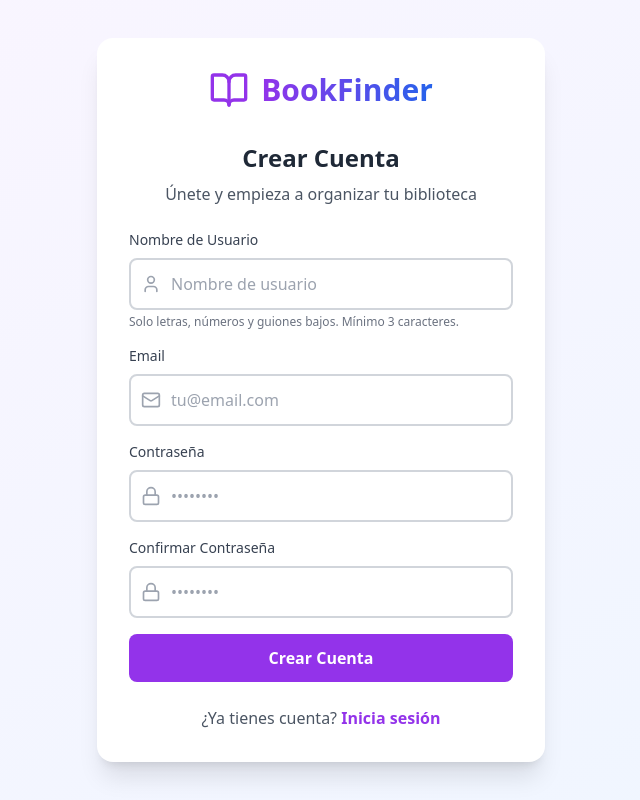
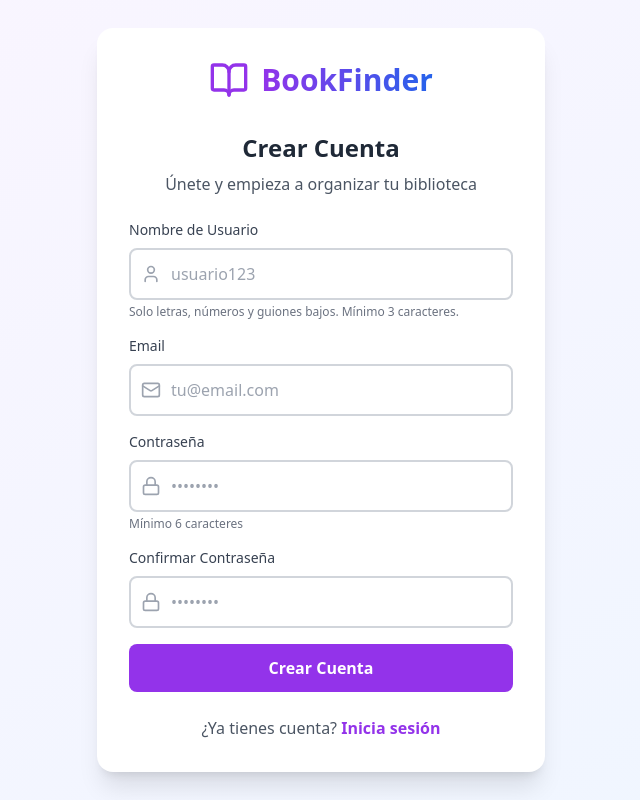
Before and after one commit to SergioSolisDEV/bookfinder, a React (Vite) app: page /register in a window 1280 px wide. Shown: the whole page, without its empty margins (319-959 px from the left). Built offline with nearby package versions, Linux system fonts and the light colour scheme; no server answers.

Commit message:
Removed Helmet from different routes

```diff
--- a/src/pages/Register.jsx
+++ b/src/pages/Register.jsx
@@ -8,6 +8,7 @@ import {
   AlertCircle,
   CheckCircle,
   User,
+  Loader2,
 } from "lucide-react";
 
 function Register() {
@@ -26,23 +27,42 @@ function Register() {
     setError("");
     setSuccess(false);
 
-    // Validaciones
-    if (!username.trim()) {
+    // Normalizar datos
+    const normalizedUsername = username.toLowerCase().trim();
+    const normalizedEmail = email.toLowerCase().trim();
+
+    // ====================================
+    // VALIDACIONES BÁSICAS
+    // ====================================
+
+    if (!normalizedUsername) {
       setError("El nombre de usuario es obligatorio");
       setLoading(false);
       return;
     }
 
-    if (username.length < 3) {
+    if (normalizedUsername.length < 3) {
       setError("El nombre de usuario debe tener al menos 3 caracteres");
       setLoading(false);
       return;
     }
 
-    if (!/^[a-zA-Z0-9_]+$/.test(username)) {
+    if (!/^[a-zA-Z0-9_]+$/.test(normalizedUsername)) {
       setError(
         "El nombre de usuario solo puede contener letras, números y guiones bajos",
       );
+      setLoading(false);
+      return;
+    }
+
+    if (!normalizedEmail || !normalizedEmail.includes("@")) {
+      setError("Ingresa un email válido");
+      setLoading(false);
+      return;
+    }
+
+    if (password.length < 6) {
+      setError("La contraseña debe tener al menos 6 caracteres");
       setLoading(false);
       return;
     }
@@ -53,45 +73,114 @@ function Register() {
       return;
     }
 
-    if (password.length < 6) {
-      setError("La contraseña debe tener al menos 6 caracteres");
-      setLoading(false);
-      return;
-    }
+    try {
+      // ====================================
+      // VERIFICAR EMAIL ÚNICO
+      // ====================================
+      const { data: existingEmail, error: emailCheckError } = await supabase
+        .from("profiles")
+        .select("email")
+        .eq("email", normalizedEmail)
+        .maybeSingle(); // maybeSingle() no lanza error si no encuentra nada
 
-    try {
-      // Verificar si el username ya existe
-      const { data: existingUser } = await supabase
-        .from("profiles")
-        .select("username")
-        .eq("username", username.toLowerCase())
-        .single();
+      if (emailCheckError && emailCheckError.code !== "PGRST116") {
+        // PGRST116 = No rows found (está bien)
+        throw emailCheckError;
+      }
 
-      if (existingUser) {
+      if (existingEmail) {
+        setError("Este email ya está registrado");
+        setLoading(false);
+        return;
+      }
+
+      // ====================================
+      // VERIFICAR USERNAME ÚNICO
+      // ====================================
+      const { data: existingUsername, error: usernameCheckError } =
+        await supabase
+          .from("profiles")
+          .select("username")
+          .eq("username", normalizedUsername)
+          .maybeSingle();
+
+      if (usernameCheckError && usernameCheckError.code !== "PGRST116") {
+        throw usernameCheckError;
+      }
+
+      if (existingUsername) {
         setError("Este nombre de usuario ya está en uso");
         setLoading(false);
         return;
       }
 
-      // Registrar usuario
-      const { data, error } = await supabase.auth.signUp({
-        email,
-        password,
+      // ====================================
+      // REGISTRAR USUARIO EN SUPABASE AUTH
+      // ====================================
+      const { data: authData, error: authError } = await supabase.auth.signUp({
+        email: normalizedEmail,
+        password: password,
         options: {
           data: {
-            username: username.toLowerCase(),
+            username: normalizedUsername,
           },
         },
       });
 
-      if (error) throw error;
+      if (authError) throw authError;
 
+      if (!authData.user) {
+        throw new Error("No se pudo crear el usuario");
+      }
+
+      // ====================================
+      // CREAR PERFIL EN TABLA PROFILES
+      // ====================================
+      const { error: profileError } = await supabase.from("profiles").insert([
+        {
+          id: authData.user.id,
+          email: normalizedEmail,
+          username: normalizedUsername,
+          created_at: new Date().toISOString(),
+        },
+      ]);
+
+      if (profileError) {
+        console.error("Error creando perfil:", profileError);
+
+        // Si falla la creación del perfil, intentar eliminar el usuario de auth
+        // (aunque esto solo funcionaría con RLS apropiado o desde el servidor)
+
+        throw new Error("Error al crear el perfil de usuario");
+      }
+
+      // ====================================
+      // ÉXITO
+      // ====================================
       setSuccess(true);
+
       setTimeout(() => {
         navigate("/");
       }, 2000);
     } catch (error) {
-      setError(error.message);
+      console.error("Error en registro:", error);
+
+      // Manejo de errores específicos
+      if (error.message?.includes("User already registered")) {
+        setError("Este email ya está registrado");
+      } else if (error.message?.includes("duplicate key")) {
+        if (error.message.includes("email")) {
+          setError("Este email ya está registrado");
+        } else if (error.message.includes("username")) {
+          setError("Este nombre de usuario ya está en uso");
+        } else {
+          setError("Este usuario ya existe");
+        }
+      } else {
+        setError(
+          error.message || "Error al crear la cuenta. Intenta de nuevo.",
+        );
+      }
     } finally {
       setLoading(false);
     }
@@ -115,22 +204,23 @@ function Register() {
         </p>
 
         {error && (
-          <div className="mb-4 p-3 bg-red-50 border border-red-200 rounded-lg flex items-start gap-2">
+          <div className="mb-4 p-3 bg-red-50 border border-red-200 rounded-lg flex items-start gap-2 animate-fadeIn">
             <AlertCircle className="w-5 h-5 text-red-600 flex-shrink-0 mt-0.5" />
             <p className="text-red-700 text-sm">{error}</p>
           </div>
         )}
 
         {success && (
-          <div className="mb-4 p-3 bg-green-50 border border-green-200 rounded-lg flex items-start gap-2">
+          <div className="mb-4 p-3 bg-green-50 border border-green-200 rounded-lg flex items-start gap-2 animate-fadeIn">
             <CheckCircle className="w-5 h-5 text-green-600 flex-shrink-0 mt-0.5" />
             <p className="text-green-700 text-sm">
-              ¡Cuenta creada! Redirigiendo...
+              ¡Cuenta creada exitosamente! Redirigiendo...
             </p>
           </div>
         )}
 
-        <div className="space-y-4">
+        <form onSubmit={handleRegister} className="space-y-4">
+          {/* USERNAME */}
           <div>
             <label className="block text-sm font-medium text-gray-700 mb-2">
               Nombre de Usuario
@@ -141,9 +231,11 @@ function Register() {
                 type="text"
                 value={username}
                 onChange={(e) => setUsername(e.target.value.toLowerCase())}
-                placeholder="Nombre de usuario"
-                className="w-full pl-10 pr-4 py-3 border-2 border-gray-300 rounded-lg focus:border-purple-500 focus:outline-none"
+                placeholder="usuario123"
+                className="w-full pl-10 pr-4 py-3 border-2 border-gray-300 rounded-lg focus:border-purple-500 focus:outline-none transition"
                 required
+                minLength={3}
+                disabled={loading}
               />
             </div>
             <p className="text-xs text-gray-500 mt-1">
@@ -151,6 +243,7 @@ function Register() {
             </p>
           </div>
 
+          {/* EMAIL */}
           <div>
             <label className="block text-sm font-medium text-gray-700 mb-2">
               Email
@@ -162,12 +255,14 @@ function Register() {
                 value={email}
                 onChange={(e) => setEmail(e.target.value)}
                 placeholder="tu@email.com"
-                className="w-full pl-10 pr-4 py-3 border-2 border-gray-300 rounded-lg focus:border-purple-500 focus:outline-none"
+                className="w-full pl-10 pr-4 py-3 border-2 border-gray-300 rounded-lg focus:border-purple-500 focus:outline-none transition"
                 required
+                disabled={loading}
               />
             </div>
           </div>
 
+          {/* PASSWORD */}
           <div>
             <label className="block text-sm font-medium text-gray-700 mb-2">
               Contraseña
@@ -179,12 +274,16 @@ function Register() {
                 value={password}
                 onChange={(e) => setPassword(e.target.value)}
                 placeholder="••••••••"
-                className="w-full pl-10 pr-4 py-3 border-2 border-gray-300 rounded-lg focus:border-purple-500 focus:outline-none"
+                className="w-full pl-10 pr-4 py-3 border-2 border-gray-300 rounded-lg focus:border-purple-500 focus:outline-none transition"
                 required
+                minLength={6}
+                disabled={loading}
               />
             </div>
+            <p className="text-xs text-gray-500 mt-1">Mínimo 6 caracteres</p>
           </div>
 
+          {/* CONFIRM PASSWORD */}
           <div>
             <label className="block text-sm font-medium text-gray-700 mb-2">
               Confirmar Contraseña
@@ -196,26 +295,39 @@ function Register() {
                 value={confirmPassword}
                 onChange={(e) => setConfirmPassword(e.target.value)}
                 placeholder="••••••••"
-                className="w-full pl-10 pr-4 py-3 border-2 border-gray-300 rounded-lg focus:border-purple-500 focus:outline-none"
+                className="w-full pl-10 pr-4 py-3 border-2 border-gray-300 rounded-lg focus:border-purple-500 focus:outline-none transition"
                 required
+                disabled={loading}
               />
             </div>
           </div>
 
+          {/* SUBMIT BUTTON */}
           <button
-            onClick={handleRegister}
+            type="submit"
             disabled={loading}
-            className="w-full py-3 bg-purple-600 text-white rounded-lg hover:bg-purple-700 transition disabled:bg-gray-400 font-semibold"
+            className={`w-full py-3 rounded-lg font-semibold transition flex items-center justify-center gap-2 ${
+              loading
+                ? "bg-gray-400 cursor-not-allowed"
+                : "bg-purple-600 hover:bg-purple-700 text-white"
+            }`}
           >
-            {loading ? "Creando cuenta..." : "Crear Cuenta"}
+            {loading ? (
+              <>
+                <Loader2 className="w-5 h-5 animate-spin" />
+                Creando cuenta...
+              </>
+            ) : (
+              "Crear Cuenta"
+            )}
           </button>
-        </div>
+        </form>
 
         <p className="mt-6 text-center text-gray-600">
           ¿Ya tienes cuenta?{" "}
           <Link
             to="/login"
-            className="text-purple-600 hover:text-purple-700 font-semibold"
+            className="text-purple-600 hover:text-purple-700 font-semibold transition"
           >
             Inicia sesión
           </Link>
```
